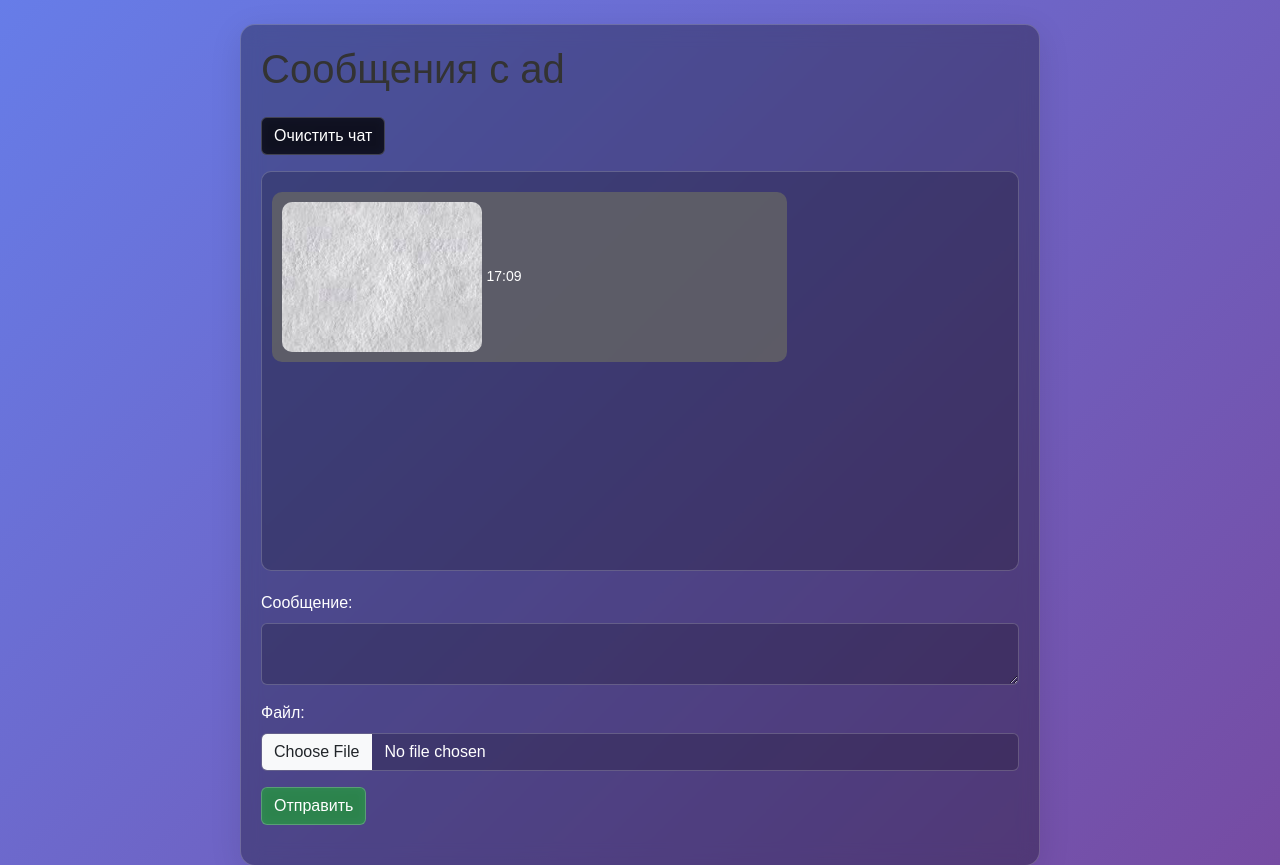
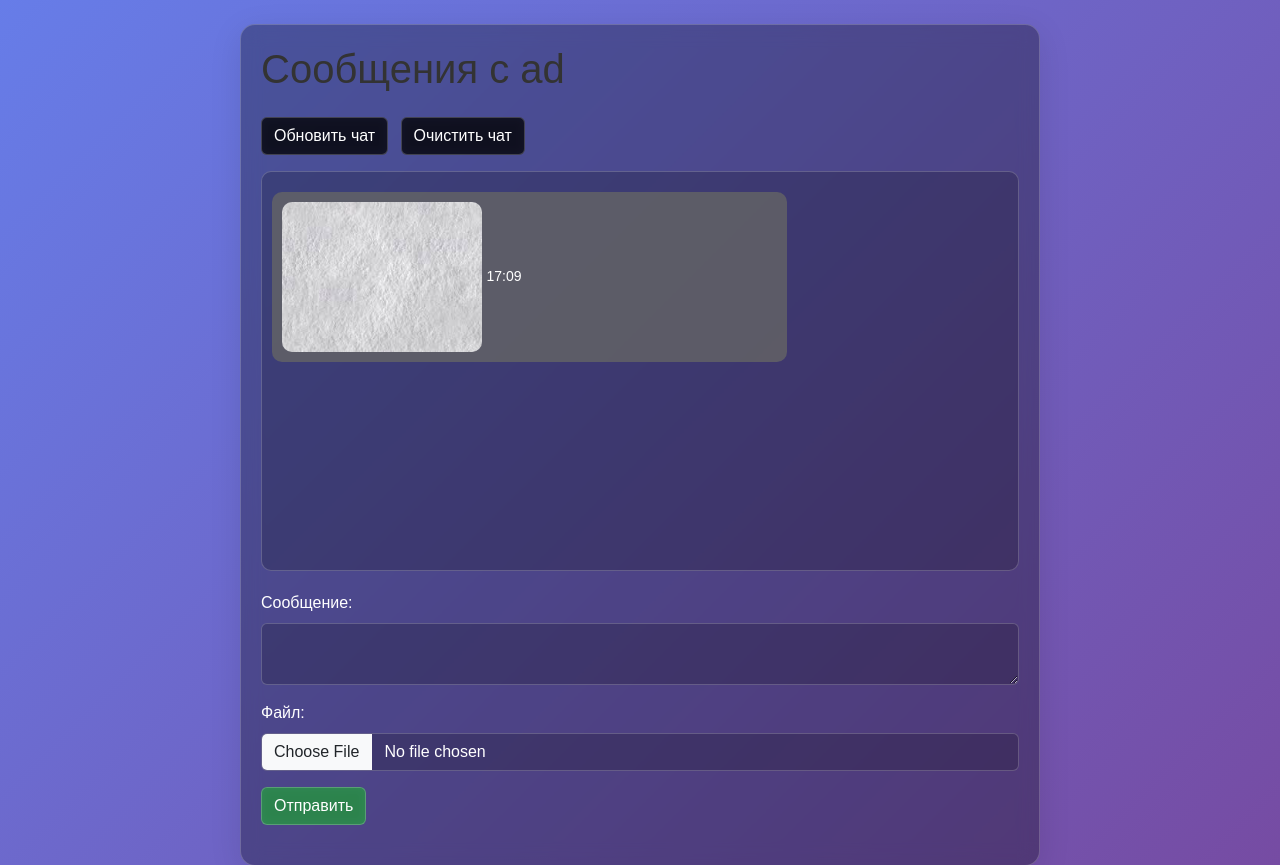
Before and after one commit to zbsmlp-stack/FRIDAYPLAY_STUDIO.github.io, a Flask app: page /messages/2 in a window 1280 px wide. Shown: the part 57-922 px from the top of the page. Run offline with Flask 3, Linux system fonts and the light colour scheme; a user stored in the database is signed in; data comes from the database, SQL or seed files in the repository.

Commit message:
Update messages.html

```diff
--- a/templates/messages.html
+++ b/templates/messages.html
@@ -5,6 +5,8 @@
 {% block content %}
 
 <h1 class="mb-4">Сообщения с {{ friend_user.username }}</h1>
+
+<button type="button" class="btn btn-secondary me-2 mb-3" onclick="loadMessages()">Обновить чат</button>
 
 <button type="button" class="btn btn-warning mb-3" data-bs-toggle="modal" data-bs-target="#clearChatModal">Очистить чат</button>
 
```
